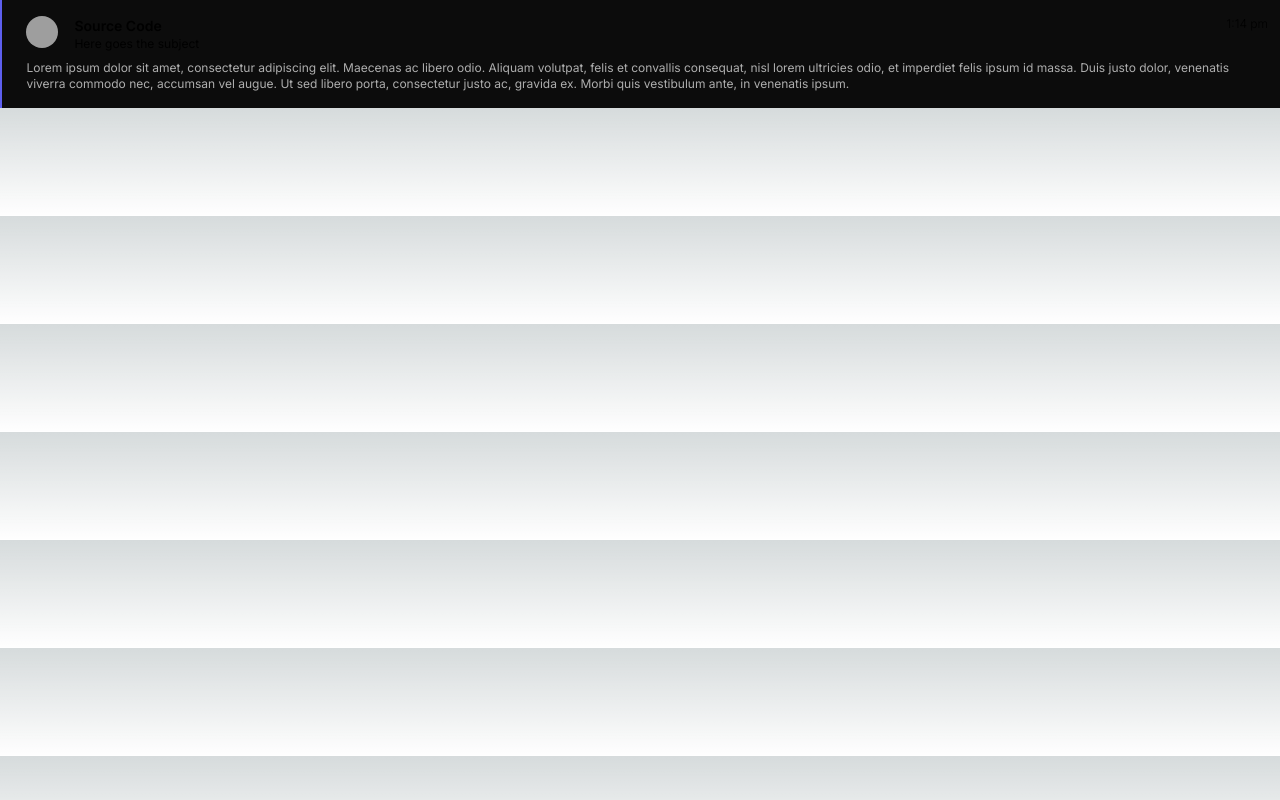
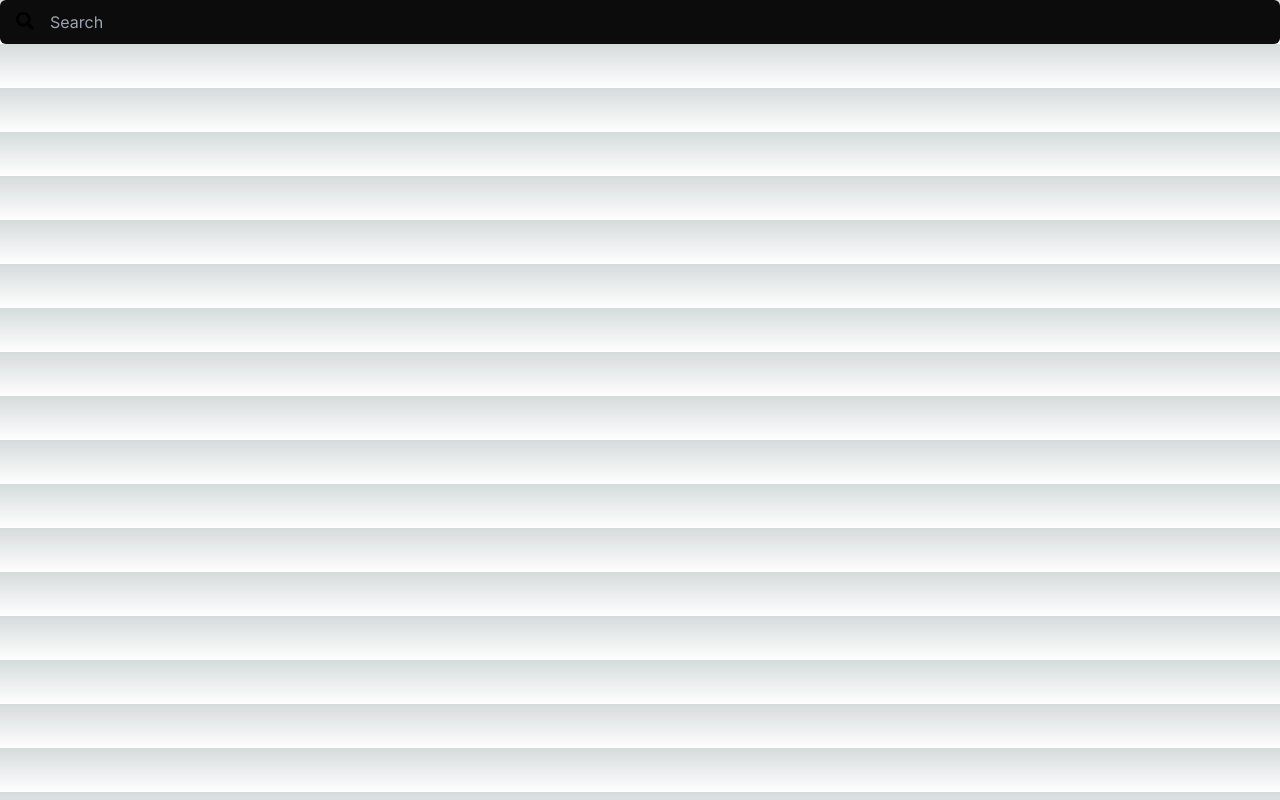
Before and after one commit to suraj2906/MetaMail, a Next.js app: page / in a window 1280 px wide. Built offline with nearby package versions, Linux system fonts and the light colour scheme; grey boxes are pictures that could not be loaded.

Commit message:
Search Field

```diff
--- a/src/app/globals.css
+++ b/src/app/globals.css
@@ -8,6 +8,15 @@
   html {
     font-family: 'Roboto';
   }
+}
+input[type="text"], input[type="text"]:focus {
+  border:none;
+  background-image:none;
+  background-color:transparent;
+  -webkit-box-shadow: none;
+  -moz-box-shadow: none;
+  box-shadow: none;
+  outline: none;
 }
 
 :root {
--- a/src/app/page.js
+++ b/src/app/page.js
@@ -1,13 +1,14 @@
 import Button from '@/components/Button'
 import IconButton from '@/components/IconButton'
 import InboxCard from '@/components/InboxCard'
+import InputField from '@/components/InputField'
 import Image from 'next/image'
-import {FaPlus} from 'react-icons/fa'
+import {FaPlus, FaSearch} from 'react-icons/fa'
 
 export default function Home() {
   return (
     <main>
-      <InboxCard />
+      <InputField foreImage={<FaSearch size={18} />}/>
     </main>
   )
 }
--- a/src/components/InputField/index.js
+++ b/src/components/InputField/index.js
@@ -1,7 +1,12 @@
 
 
-export default function Button(props){
+export default function InputField(props){
     return (
-        <div></div>
+        <div className="flex w-full py-3 bg-[#0c0c0c] rounded-md">
+            <div className="ml-4 mr-4">
+            {props.foreImage}
+            </div>
+            <input type="text" placeholder="Search" className="w-full h-full bg-t"/>
+        </div>
     );
 }
```
